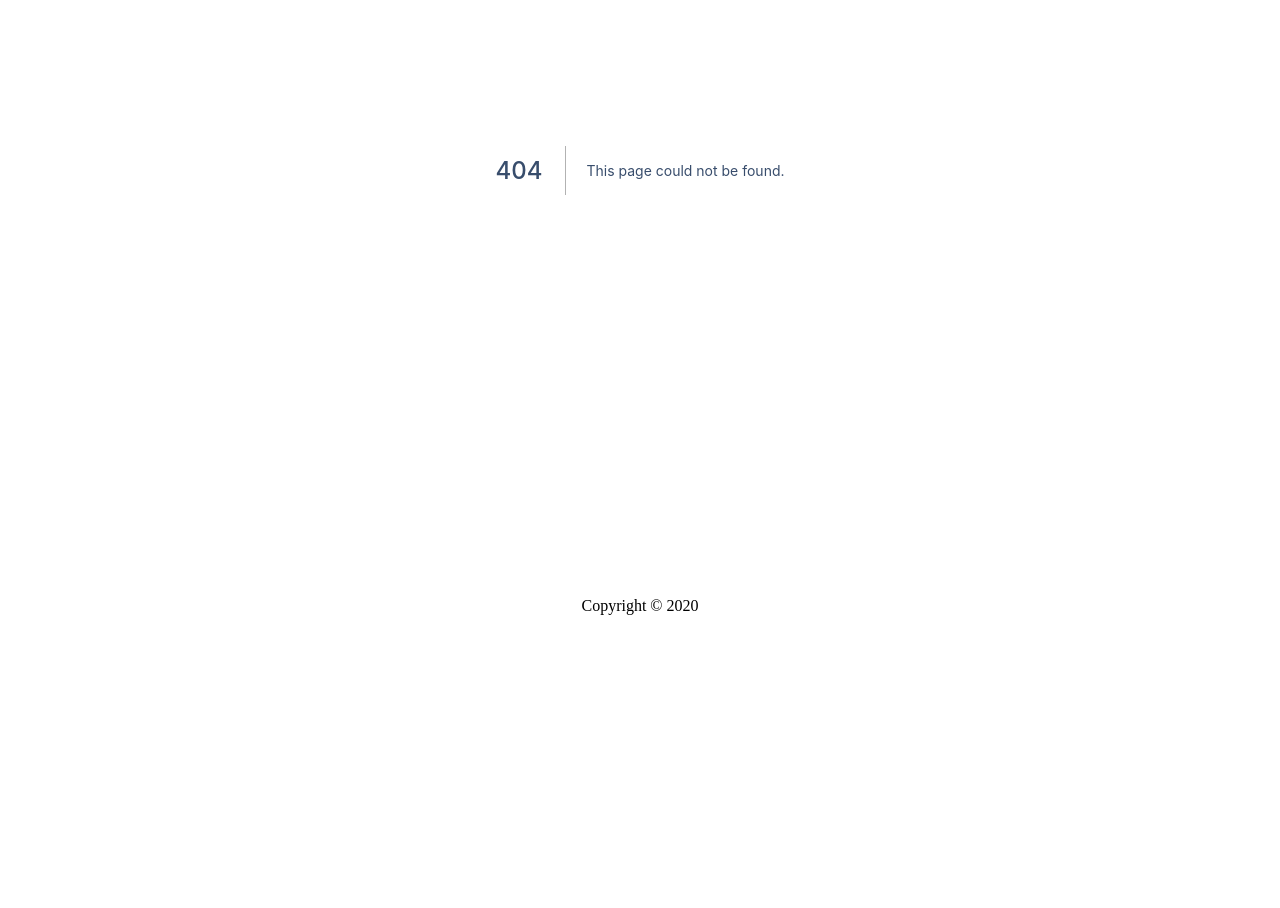
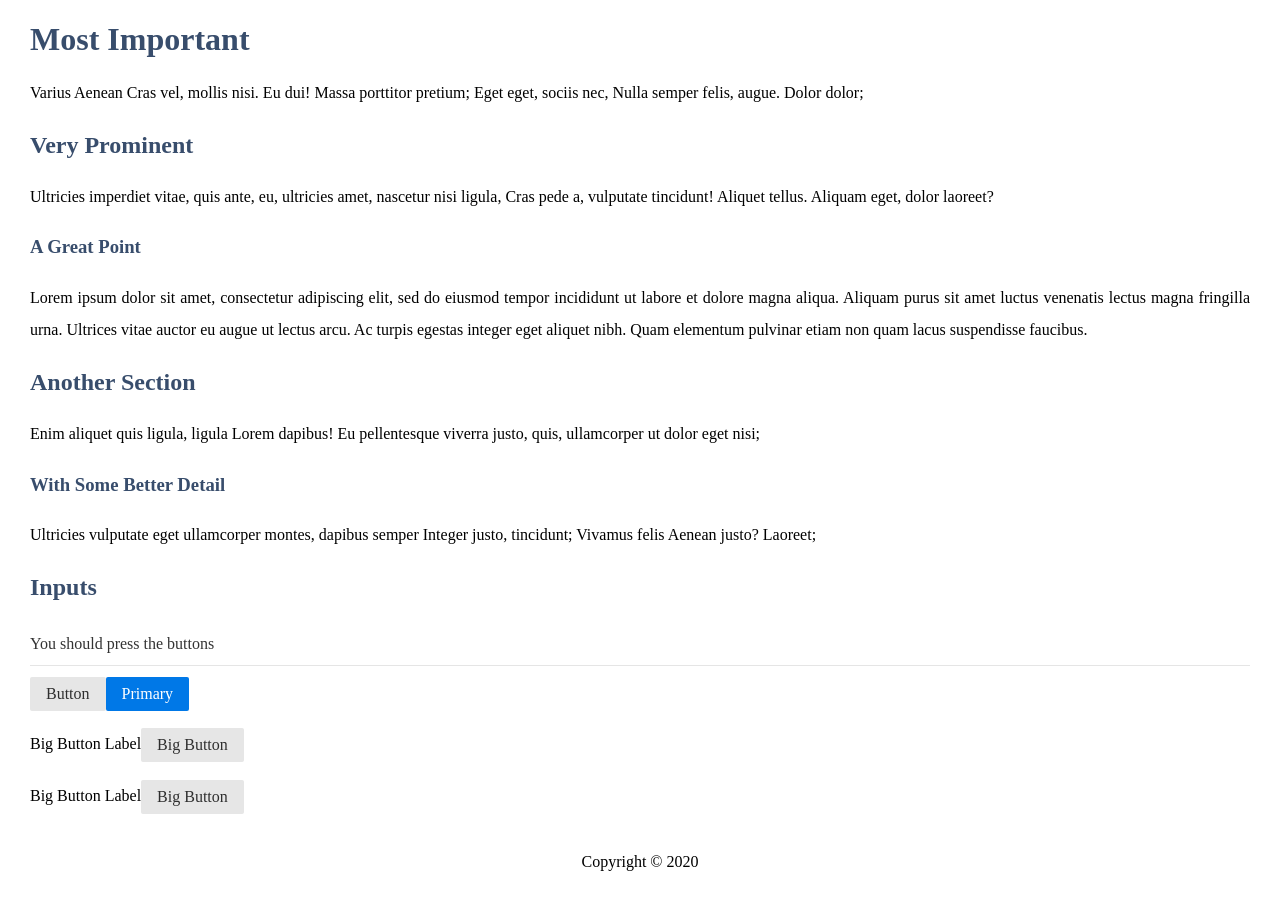
Before and after one commit to timeemit/socratic-garden, a Next.js app: page /test in a window 1280 px wide. Before the commit this address had no page. Shown: the part 260-1168 px from the top of the page. Before the commit the page ends 912 px from the top, so only its background shows below. Built offline with nearby package versions, Linux system fonts and the light colour scheme.

Commit message:
Component tester

```diff
--- /dev/null
+++ b/pages/test.js
@@ -0,0 +1,57 @@
+// @flow
+import React from 'react';
+import Page from '../components/Page';
+
+import { FontAwesomeIcon } from '@fortawesome/react-fontawesome';
+
+export default () => (
+  <Page title="UI Components">
+    <div>
+      <header>
+        <img style={{"max-height": "200px"}} className="pure-img centered" src={`/logo.png`} />
+        <nav>
+          Navigation: <a href="/">Home Page</a> | <a href="/unvisited">Unvisited</a>
+        </nav>
+      </header>
+        <main>
+          <h1>Most Important</h1>
+          <div>Varius Aenean Cras vel, mollis nisi. Eu dui! Massa porttitor pretium; Eget eget, sociis nec, Nulla semper felis, augue. Dolor dolor;</div>
+          <section>
+            <h2>Very Prominent</h2>
+            <div>Ultricies imperdiet vitae, quis ante, eu, ultricies amet, nascetur nisi ligula, Cras pede a, vulputate tincidunt! Aliquet tellus. Aliquam eget, dolor laoreet?</div>
+
+            <h3>A Great Point</h3>
+            <div>Lorem ipsum dolor sit amet, consectetur adipiscing elit, sed do eiusmod tempor incididunt ut labore et dolore magna aliqua. Aliquam purus sit amet luctus venenatis lectus magna fringilla urna. Ultrices vitae auctor eu augue ut lectus arcu. Ac turpis egestas integer eget aliquet nibh. Quam elementum pulvinar etiam non quam lacus suspendisse faucibus.</div>
+          </section>
+          <section>
+            <h2>Another Section</h2>
+            <div>Enim aliquet quis ligula, ligula Lorem dapibus! Eu pellentesque viverra justo, quis, ullamcorper ut dolor eget nisi;</div>
+            <h3>With Some Better Detail</h3>
+            <div>Ultricies vulputate eget ullamcorper montes, dapibus semper Integer justo, tincidunt; Vivamus felis Aenean justo? Laoreet; </div>
+          </section>
+          <section>
+            <h2>Inputs</h2>
+            <form className="pure-form">
+              <fieldset>
+                <legend>You should press the buttons</legend>
+                <button type="text" className="pure-button">Button</button>
+                <button type="text" className="pure-button pure-button-primary">Primary</button>
+              </fieldset>
+              <fieldset>
+                <label for="big-button">
+                  Big Button Label
+                  <input id="big-button" type="button" className="pure-button" value="Big Button" />
+                </label>
+              </fieldset>
+              <fieldset>
+                <label for="big-button">
+                  Big Button Label
+                  <input id="big-button" type="button" className="pure-button" value="Big Button" />
+                </label>
+              </fieldset>
+            </form>
+          </section>
+        </main>
+    </div>
+  </Page>
+);
```
